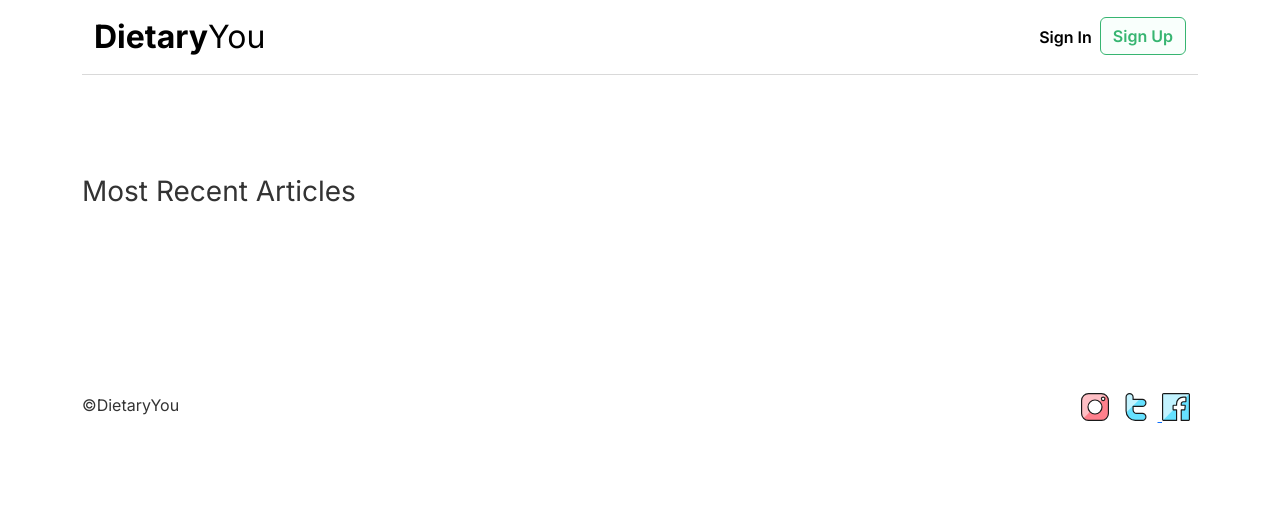
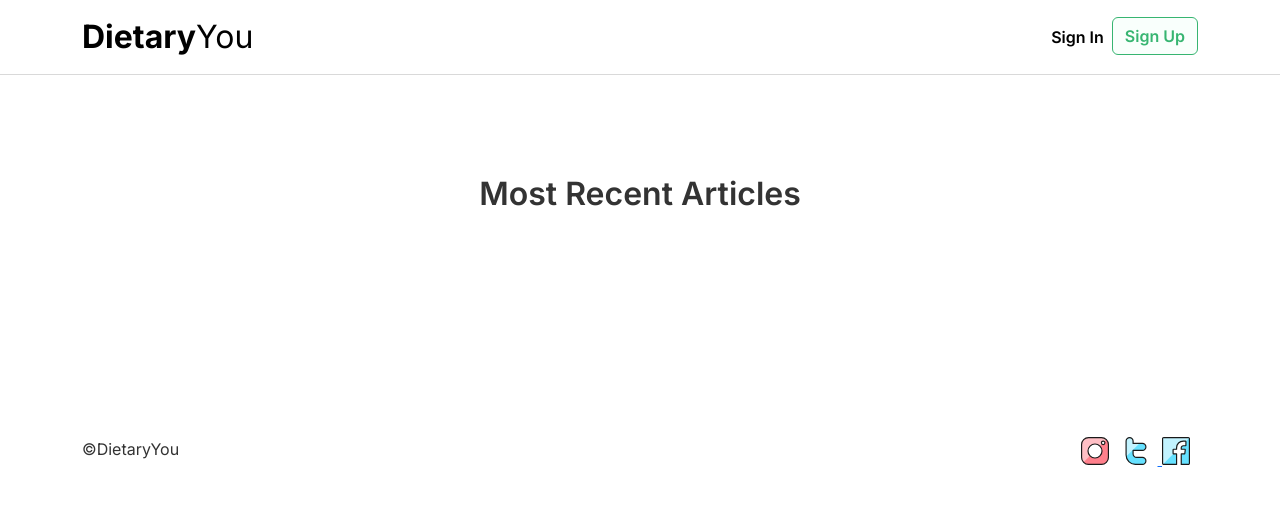
Before and after one commit to dev-timm/DietaryYou, a Django app: page / in a window 1280 px wide. Shown: the top 506 px of the page. Run offline with Django 3.2, Linux system fonts and the light colour scheme; data that the repository does not hold is empty.

Commit message:
improve layout spacing and heading

```diff
--- a/static/css/style.css
+++ b/static/css/style.css
@@ -14,6 +14,12 @@ body {
 h2 {
     font-size: 2.5rem;
     font-weight: 600;
+}
+
+h3 {
+    font-size: 2rem;
+    font-weight: 600;
+    margin: 48px;
 }
 
 /* STYLES */
@@ -85,7 +91,7 @@ h2 {
 
 /* POST LIST */
 
-.article-list {
+.site-content {
     margin: 100px 0 ;
 }
 
@@ -107,6 +113,10 @@ h2 {
 
 /* POST DETAIL */
 
+.max-article-width {
+    max-width: 700px;
+}
+
 .post-content {
     margin-top: 3.5rem;
 }
--- a/templates/base.html
+++ b/templates/base.html
@@ -9,14 +9,14 @@
     <title>DietaryYou</title>
     <link href="https://cdn.jsdelivr.net/npm/bootstrap@5.3.1/dist/css/bootstrap.min.css" rel="stylesheet"
         integrity="sha384-4bw+/aepP/YC94hEpVNVgiZdgIC5+VKNBQNGCHeKRQN+PtmoHDEXuppvnDJzQIu9" crossorigin="anonymous">
-    <link rel="stylesheet" href="../static/css/style.css">
+    <link rel="stylesheet" href="{% static 'css/style.css' %}">
 </head>
 
-<body class="container">
+<body>
 
     <!-- HEADER -->
     <nav class="navbar navbar-expand">
-        <div class="container-fluid">
+        <div class="container">
             <a href="{% url 'home' %}" class="navbar-brand logo">Dietary<span>You</span></a>
             <ul class="navbar-nav">
                 {% if user.is_authenticated %}
@@ -37,7 +37,7 @@
 
     <!-- CONTENT -->
 
-    <main class="article-list">
+    <main class="site-content">
         {% block content %}
 
         {% endblock content %}
@@ -45,7 +45,8 @@
 
     <!-- FOOTER -->
 
-    <Footer class="footer row">
+    <Footer class="footer container">
+        <div class="row">
             <div class="col-8">
                 <p>©DietaryYou</p>
             </div>
@@ -66,6 +67,7 @@
                     </li>
                 </ul>
             </div>
+        </div>
     </Footer>
 
     <script src="https://cdn.jsdelivr.net/npm/bootstrap@5.3.1/dist/js/bootstrap.bundle.min.js"
--- a/templates/index.html
+++ b/templates/index.html
@@ -2,7 +2,8 @@
 
 {% block content %}
 
-<h3>Most Recent Articles</h3>
+<div class="container">
+<h3 class="text-center">Most Recent Articles</h3>
 
 <div class="row row-cols-1 row-cols-sm-2 row-cols-md-3 g-4">
     {% for post in post_list %}
@@ -24,4 +25,5 @@
     </div>
     {% endfor %}
 </div>
+</div>
 {%endblock%}
--- a/templates/post_detail.html
+++ b/templates/post_detail.html
@@ -1,6 +1,6 @@
 {% extends 'base.html' %} {% block content %}
 
-<div class="container-sm">
+<div class="container max-article-width">
     <div class="post-head">
         <h2>{{ post.title }}</h2>
         <p class="author">{{ post.author }}<span> | {{ post.created_on}}</span></p>
```
Lines whose indentation alone changed are shown as unchanged.
